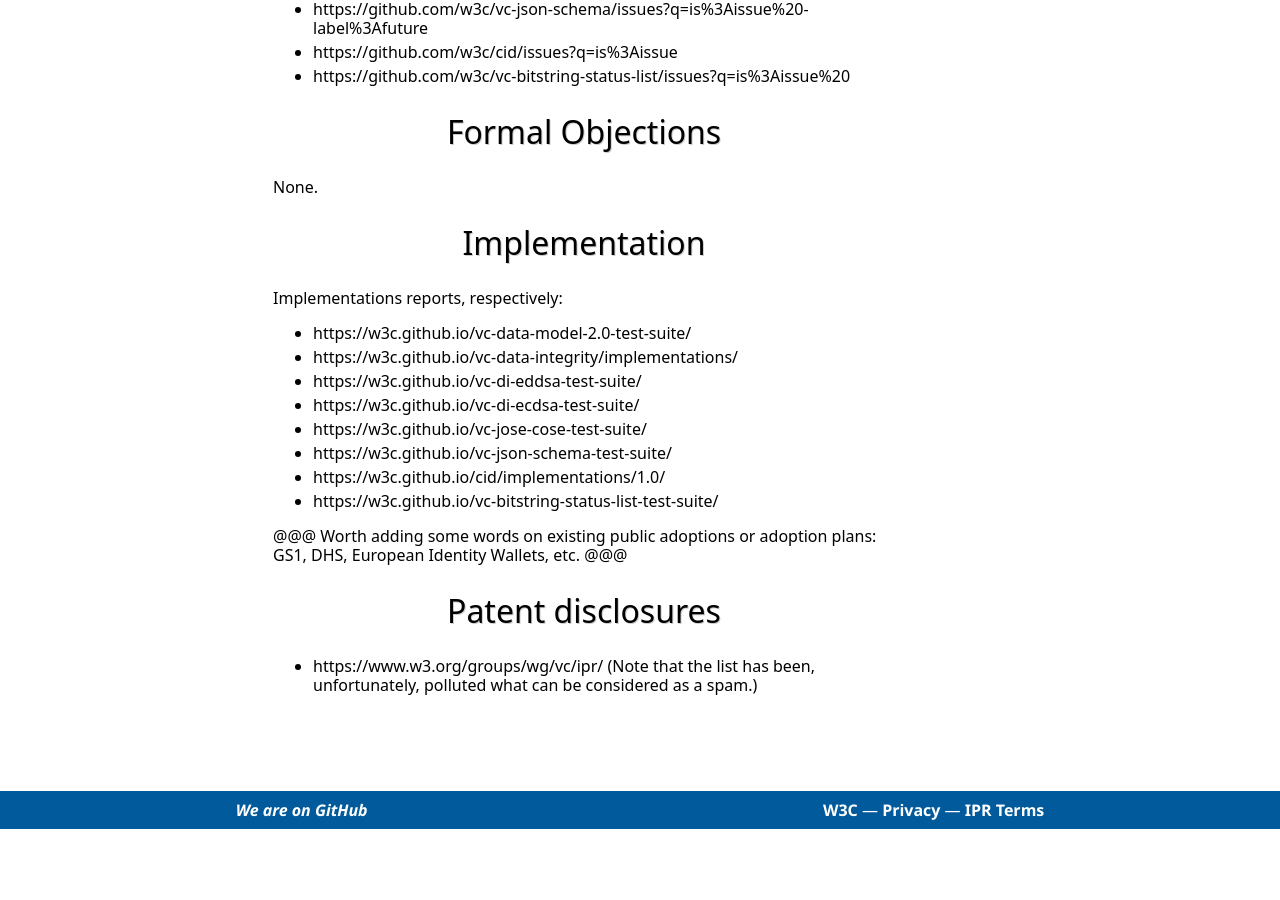
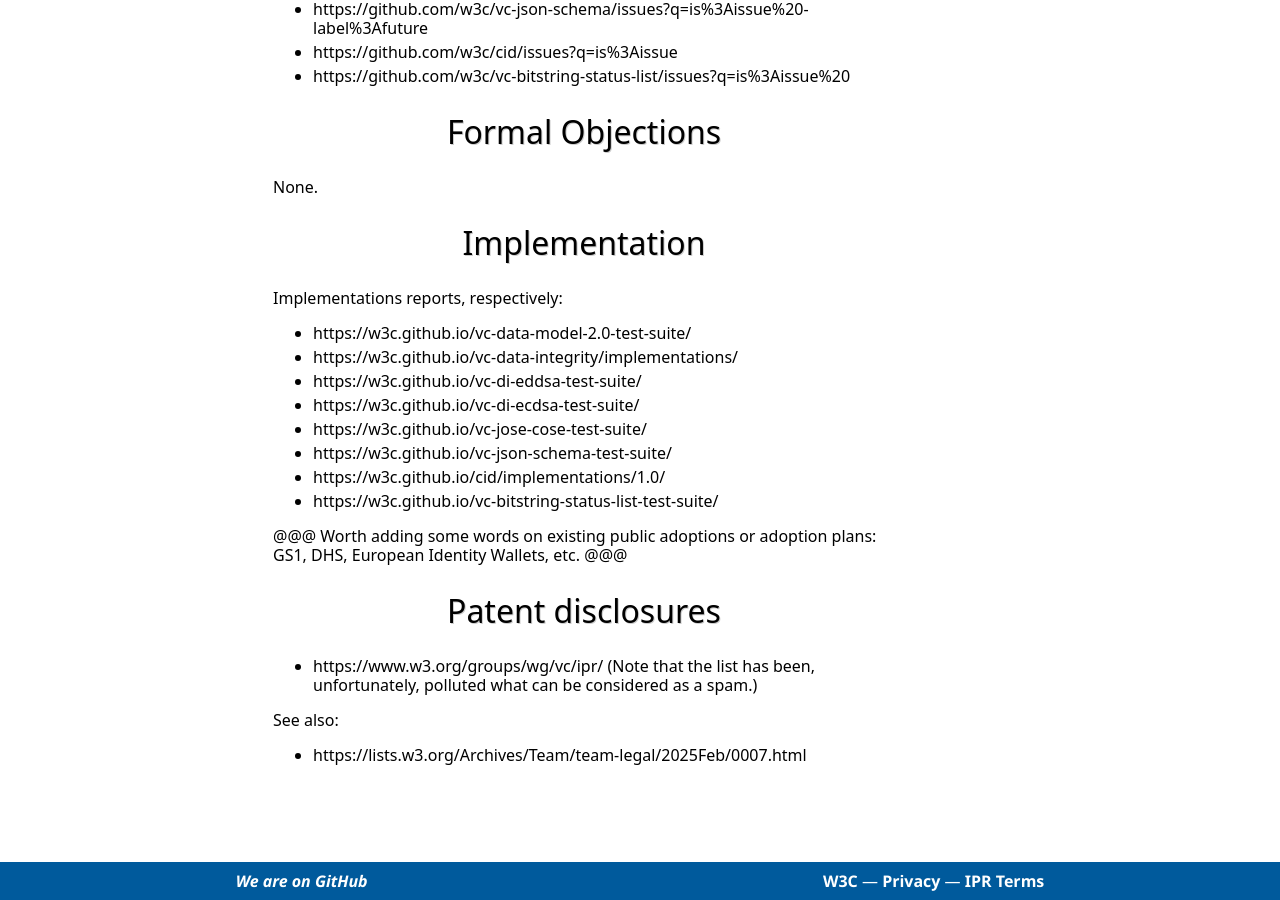
Before and after one commit to w3c/verifiable-credentials, a Jekyll site: the page built from admin/PR-March-2025/Approval_request.md, in a window 1280 px wide and 900 px high, scrolled down 3779 px. Built offline with Jekyll 4.4.1, drawn with Linux system fonts in a browser that asks for light colours; some web fonts are replaced; our own code applies the rules of GitHub Pages for plain Markdown files; before the commit the page ends 4608 px from its top, so only the background shows below that.

Commit message:
Added reference to team legal

```diff
--- a/admin/PR-March-2025/Approval_request.md
+++ b/admin/PR-March-2025/Approval_request.md
@@ -166,3 +166,7 @@ Implementations reports, respectively:
 # Patent disclosures
 
 - https://www.w3.org/groups/wg/vc/ipr/ (Note that the list has been, unfortunately, polluted what can be considered as a spam.)
+
+See also:
+
+- https://lists.w3.org/Archives/Team/team-legal/2025Feb/0007.html
```
